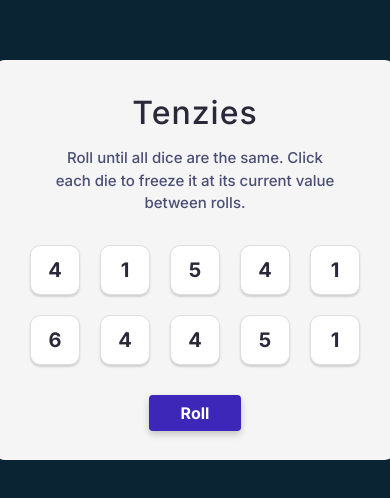
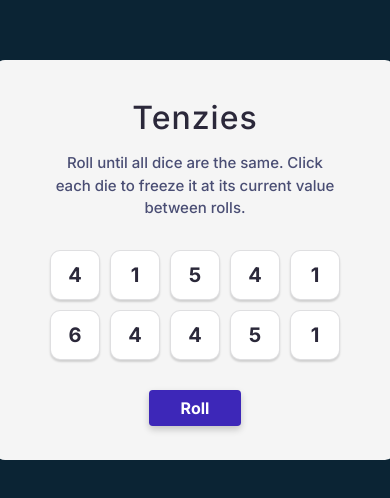
Before and after one commit to tariq-k-dev/tenzies, a React (Vite) app: page / in a window 390 px wide. Shown: the part 162-660 px from the top of the page. Built offline with nearby package versions, Linux system fonts and the light colour scheme.

Commit message:
style: adjust dice-container padding and gap for mobile responsiveness

```diff
--- a/src/components/App.css
+++ b/src/components/App.css
@@ -43,3 +43,11 @@ p {
   gap: 2rem;
   padding: 2rem;
 }
+
+@media (max-width: 600px) {
+  .dice-container {
+    padding-left: 1rem;
+    padding-right: 1rem;
+    gap: 1rem;
+  }
+}
```
